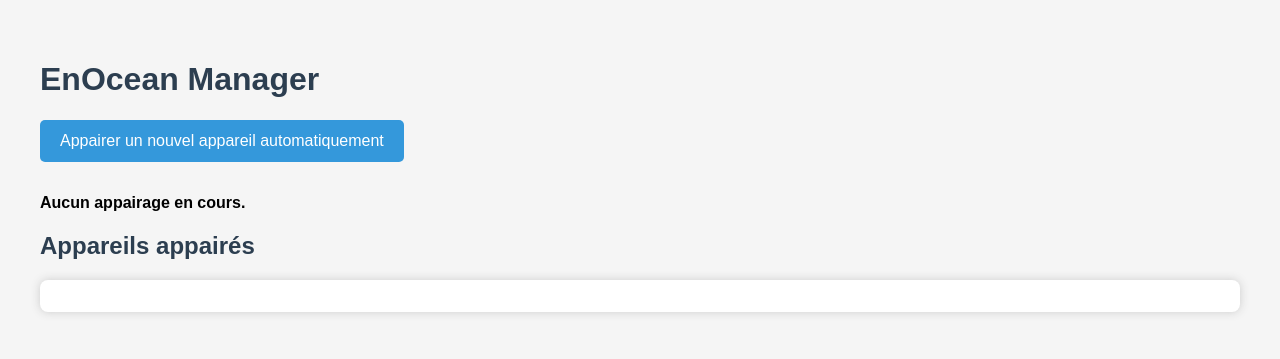
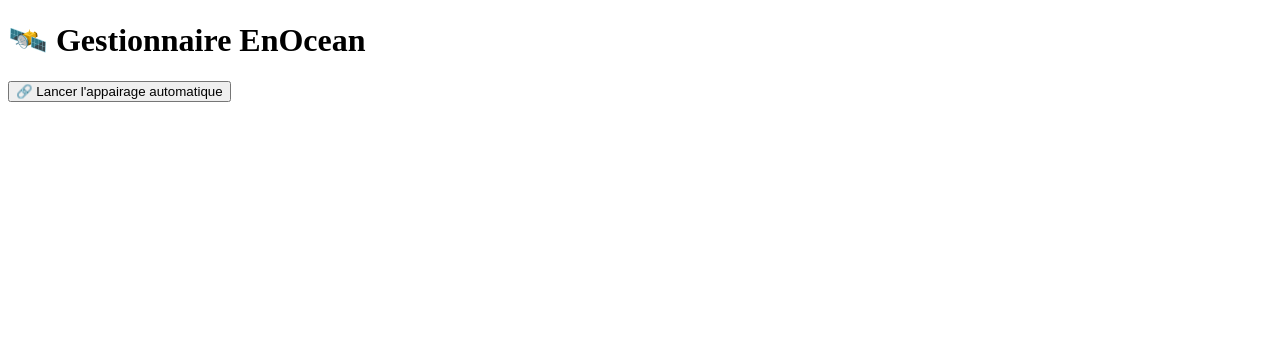
Before and after one commit to maximedub/enocean_manager, a Flask app: template enocean_manager/app/templates/index.html in a window 1280 px wide. Shown: the top 359 px of the page. Run offline with Flask 3, Linux system fonts and the light colour scheme; the template is opened without the code that fills it, so the values that code supplies are empty; parts of the project's set-up code (start-up, migrations or seed data) failed here and were passed over.

Commit message:
Update index.html

```diff
--- a/enocean_manager/app/templates/index.html
+++ b/enocean_manager/app/templates/index.html
@@ -3,92 +3,31 @@
 <head>
     <meta charset="UTF-8">
     <title>EnOcean Manager</title>
-  <style>
-    body {
-      font-family: Arial, sans-serif;
-      padding: 2em;
-      background-color: #f5f5f5;
-    }
-    h1, h2 {
-      color: #2c3e50;
-    }
-    button {
-      background-color: #3498db;
-      color: white;
-      border: none;
-      padding: 12px 20px;
-      margin-bottom: 1em;
-      font-size: 16px;
-      cursor: pointer;
-      border-radius: 5px;
-    }
-    button:hover {
-      background-color: #2980b9;
-    }
-    #status {
-      margin-top: 1em;
-      font-weight: bold;
-    }
-    ul {
-      background-color: white;
-      padding: 1em;
-      border-radius: 8px;
-      box-shadow: 0 0 10px #ccc;
-      list-style-type: none;
-    }
-    li {
-      padding: 6px 0;
-    }
-  </style>
 </head>
 <body>
-
-  <h1>EnOcean Manager</h1>
-
-  <button onclick="lancerAppairage()">Appairer un nouvel appareil automatiquement</button>
-  <div id="status">Aucun appairage en cours.</div>
-
-  <h2>Appareils appairés</h2>
-  <ul id="device-list">
-    {% for dev in devices %}
-      <li>{{ dev }}</li>
-    {% endfor %}
-  </ul>
+    <h1>🛰️ Gestionnaire EnOcean</h1>
+    <button onclick="lancerAppairage()">🔗 Lancer l'appairage automatique</button>
+    <div id="resultat"></div>
 
     <script>
         function lancerAppairage() {
-      const status = document.getElementById("status");
-      status.innerText = "🔄 En attente d’un appareil EnOcean…";
-
-      fetch('/appairer', { method: 'POST' })
-        .then(response => response.json())
-        .then(data => {
-          status.innerText = "📡 Appairage en cours…";
-          setTimeout(actualiserListe, 5000);  // attendre un peu pour que l’appareil apparaisse
+            document.getElementById("resultat").innerText = "⏳ En attente de trame...";
+            fetch("/appairer", {
+                method: "POST"
+            })
+            .then(res => res.json().then(data => ({ ok: res.ok, data })))
+            .then(({ ok, data }) => {
+                if (!ok) throw data;
+                document.getElementById("resultat").innerHTML =
+                    `✅ Appairé avec l'ID : <code>${data.target_id}</code><br>
+                    EEP : ${data.eep_code}<br>
+                    Fichier XML : ${data.eep_file}`;
             })
             .catch(err => {
-          status.innerText = "❌ Erreur lors de l’appairage : " + err;
-        });
-    }
-
-    function actualiserListe() {
-      fetch('/devices')
-        .then(response => response.json())
-        .then(data => {
-          const list = document.getElementById("device-list");
-          list.innerHTML = '';
-          data.forEach(dev => {
-            const li = document.createElement("li");
-            li.textContent = JSON.stringify(dev);
-            list.appendChild(li);
-          });
-          document.getElementById("status").innerText = "✅ Appairage terminé.";
-        })
-        .catch(err => {
-          document.getElementById("status").innerText = "❌ Impossible de charger les appareils.";
+                document.getElementById("resultat").innerHTML =
+                    `❌ Erreur lors de l’appairage : <br><pre>${JSON.stringify(err, null, 2)}</pre>`;
             });
         }
     </script>
-
 </body>
 </html>
```
Lines whose indentation alone changed are shown as unchanged.
